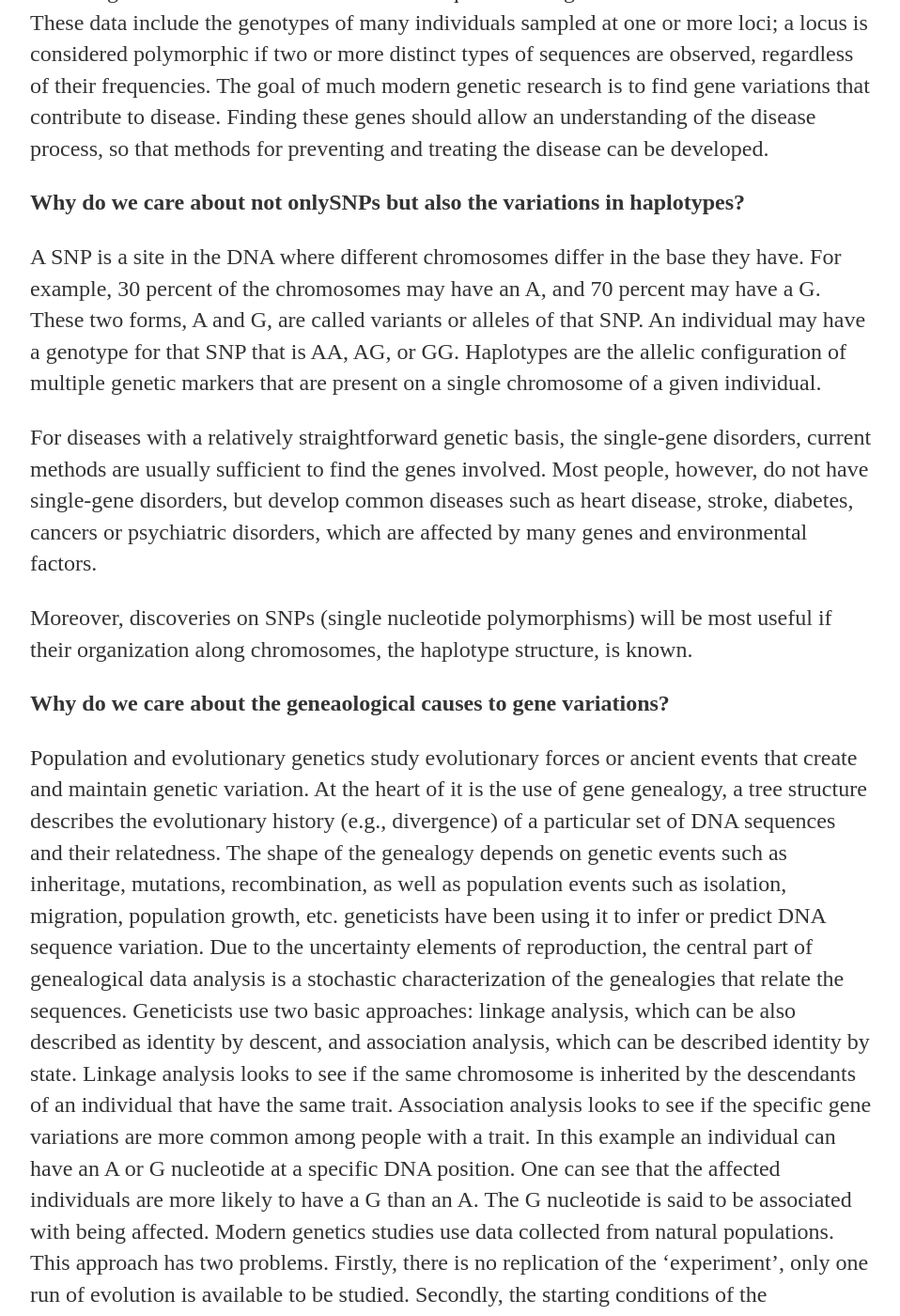
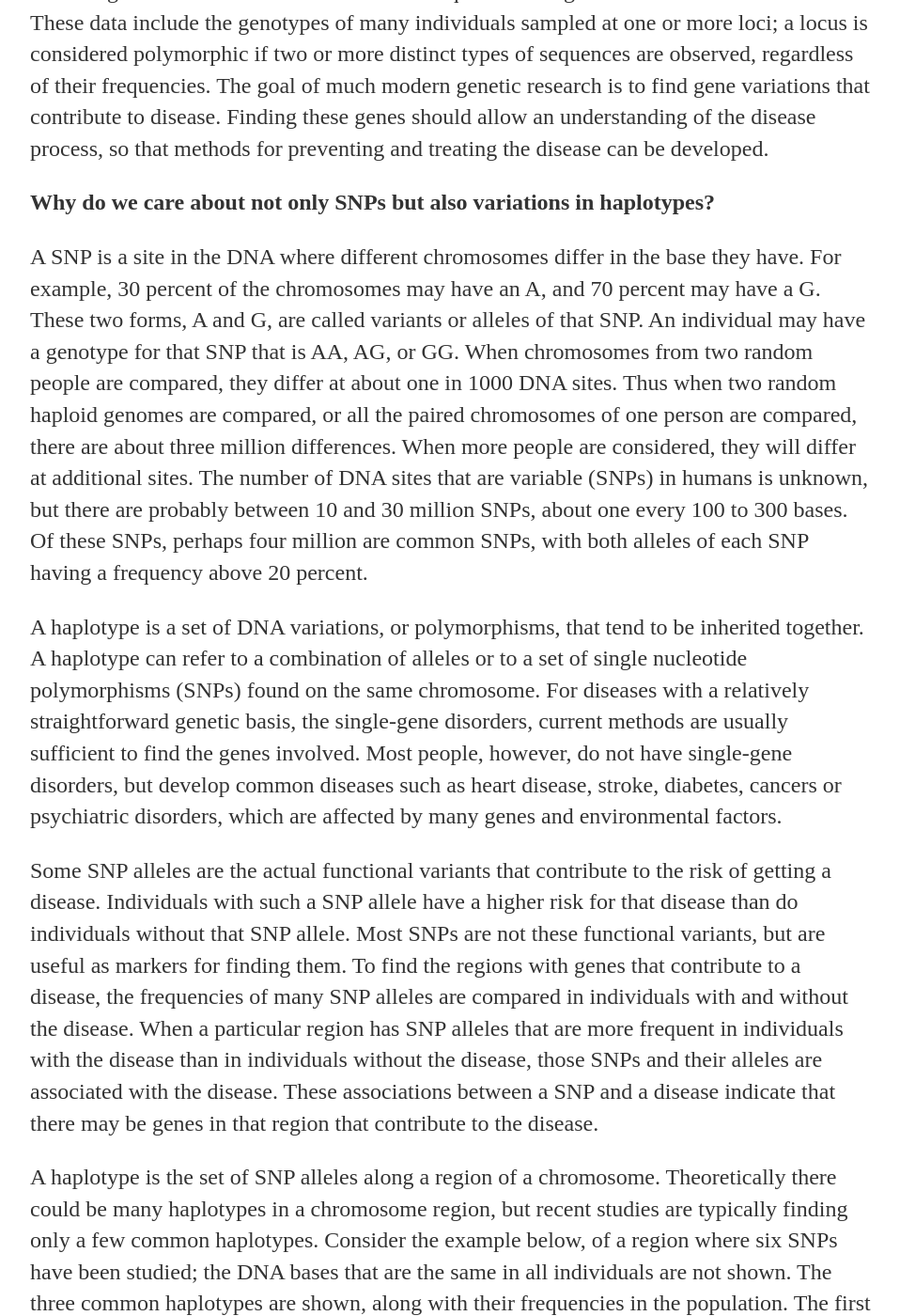
Before and after one commit to lybird300/lybird300.github.io, a Jekyll site: the page built from _posts/2015-04-01-first-day.md, in a window 1280 px wide and 1400 px high, scrolled down 336 px. Shown: the whole window at 94% size, without its empty margins (160-1118 px from the left). Built offline with Jekyll 4.4.1, drawn with Linux system fonts in a browser that asks for light colours; some of the changed text lies outside the part shown.

Commit message:
Update 2015-04-01-first-day.md

```diff
--- a/_posts/2015-04-01-first-day.md
+++ b/_posts/2015-04-01-first-day.md
@@ -5,11 +5,18 @@ date: 2015-04-01
 ---
 Modern geneticists make sense out of DNA sequences using POLYMORPHISM DATA. These data include the genotypes of many individuals sampled at one or more loci; a locus is considered polymorphic if two or more distinct types of sequences are observed, regardless of their frequencies. The goal of much modern genetic research is to find gene variations that contribute to disease. Finding these genes should allow an understanding of the disease process, so that methods for preventing and treating the disease can be developed.
 
-<b>Why do we  care about not onlySNPs but also the variations in haplotypes?</b>
+<b>Why do we  care about not only SNPs but also variations in haplotypes?</b>
 
-A SNP is a site in the DNA where different chromosomes differ in the base they have. For example, 30 percent of the chromosomes may have an A, and 70 percent may have a G. These two forms, A and G, are called variants or alleles of that SNP. An individual may have a genotype for that SNP that is AA, AG, or GG. Haplotypes are the allelic configuration of multiple genetic markers that are present on a single chromosome of a given individual.
+A SNP is a site in the DNA where different chromosomes differ in the base they have. For example, 30 percent of the chromosomes may have an A, and 70 percent may have a G. These two forms, A and G, are called variants or alleles of that SNP. An individual may have a genotype for that SNP that is AA, AG, or GG. When chromosomes from two random people are compared, they differ at about one in 1000 DNA sites. Thus when two random haploid genomes are compared, or all the paired chromosomes of one person are compared, there are about three million differences. When more people are considered, they will differ at additional sites. The number of DNA sites that are variable (SNPs) in humans is unknown, but there are probably between 10 and 30 million SNPs, about one every 100 to 300 bases. Of these SNPs, perhaps four million are common SNPs, with both alleles of each SNP having a frequency above 20 percent.
 
-For diseases with a relatively straightforward genetic basis, the single-gene disorders, current methods are usually sufficient to find the genes involved. Most people, however, do not have single-gene disorders, but develop common diseases such as heart disease, stroke, diabetes, cancers or psychiatric disorders, which are affected by many genes and environmental factors.
+A haplotype is a set of DNA variations, or polymorphisms, that tend to be inherited together. A haplotype can refer to a combination of alleles or to a set of single nucleotide polymorphisms (SNPs) found on the same chromosome. For diseases with a relatively straightforward genetic basis, the single-gene disorders, current methods are usually sufficient to find the genes involved. Most people, however, do not have single-gene disorders, but develop common diseases such as heart disease, stroke, diabetes, cancers or psychiatric disorders, which are affected by many genes and environmental factors.
+
+Some SNP alleles are the actual functional variants that contribute to the risk of getting a disease. Individuals with such a SNP allele have a higher risk for that disease than do individuals without that SNP allele. Most SNPs are not these functional variants, but are useful as markers for finding them. To find the regions with genes that contribute to a disease, the frequencies of many SNP alleles are compared in individuals with and without the disease. When a particular region has SNP alleles that are more frequent in individuals with the disease than in individuals without the disease, those SNPs and their alleles are associated with the disease. These associations between a SNP and a disease indicate that there may be genes in that region that contribute to the disease.
+
+A haplotype is the set of SNP alleles along a region of a chromosome. Theoretically there could be many haplotypes in a chromosome region, but recent studies are typically finding only a few common haplotypes. Consider the example below, of a region where six SNPs have been studied; the DNA bases that are the same in all individuals are not shown. The three common haplotypes are shown, along with their frequencies in the population. The first SNP has alleles A and G; the second SNP has alleles C and T. The four possible haplotypes for these two SNPs are AC, AT, GC, and GT. However, only AC and GT are common; these SNPs are said to be highly associated with each other.
+
+ACTG Sequence PercentagesThe cost of genotyping is currently too high for whole-genome association studies that would look at millions of SNPs across the entire genome to see which SNPs are associated with disease. If a region has only a few haplotypes, then only a few SNPs need to be typed to determine which haplotype a chromosome has and whether the region is associated with a disease. In the example below, typing two SNPs is all that is needed to distinguish among the three common haplotypes. The two SNPs indicated by arrows are one pair of several possible pairs of SNPs that distinguish among the three common haplotypes.
+
 
 Moreover, discoveries on SNPs (single nucleotide polymorphisms) will be most useful if their organization along chromosomes, the haplotype structure, is known.
 
```
